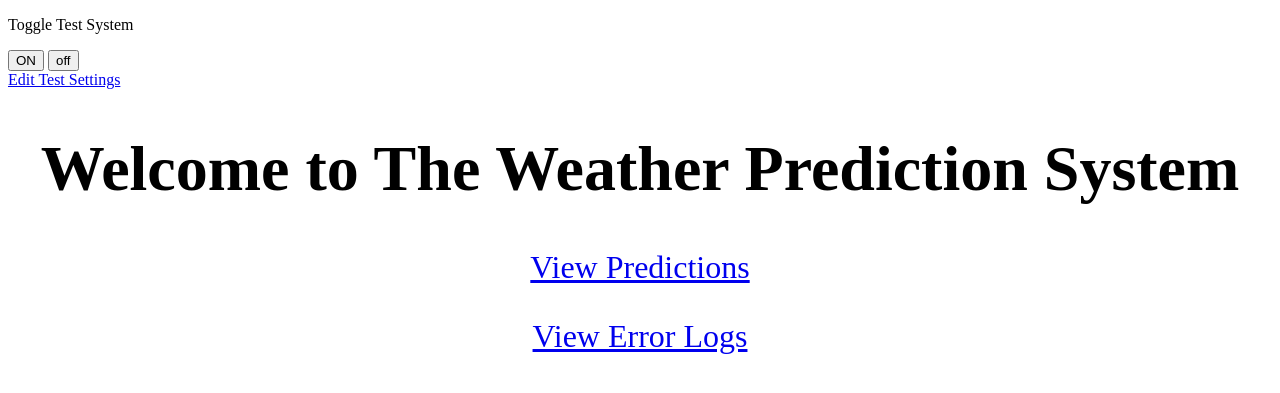
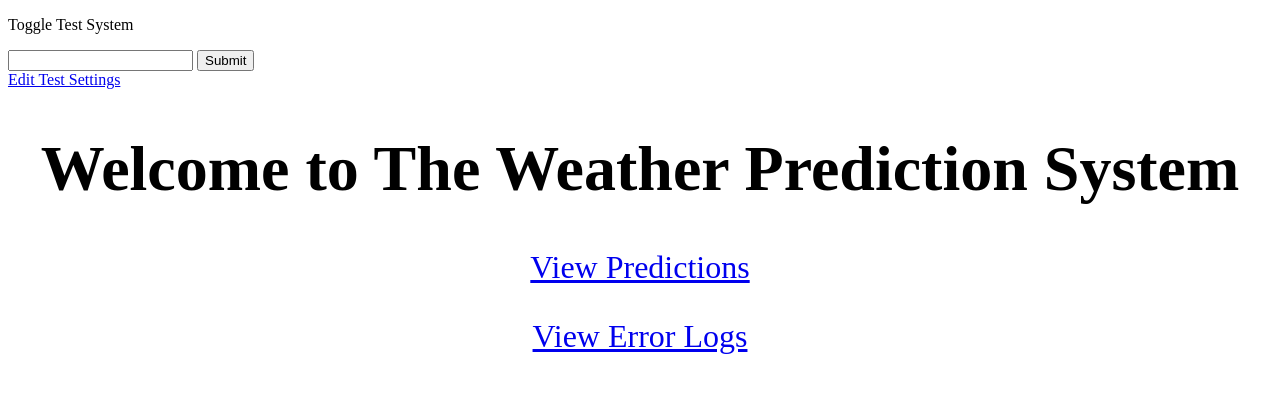
Before and after one commit to TheFungusAmongUs/MEC2022, a Flask app: page / in a window 1280 px wide. Shown: the top 393 px of the page. Run offline with Flask 2, Linux system fonts and the light colour scheme.

Commit message:
new button

```diff
--- a/templates/index.html
+++ b/templates/index.html
@@ -12,9 +12,9 @@
 
 
         <p>Toggle Test System</p>
-          <form method="post">
-                <input type="button" name = "on" value = "ON">
-               <input type="button" value="off">
+          <form method= "post">
+              <input type="text" name = "test">
+              <input type="submit">
 
 
           </form>
```
